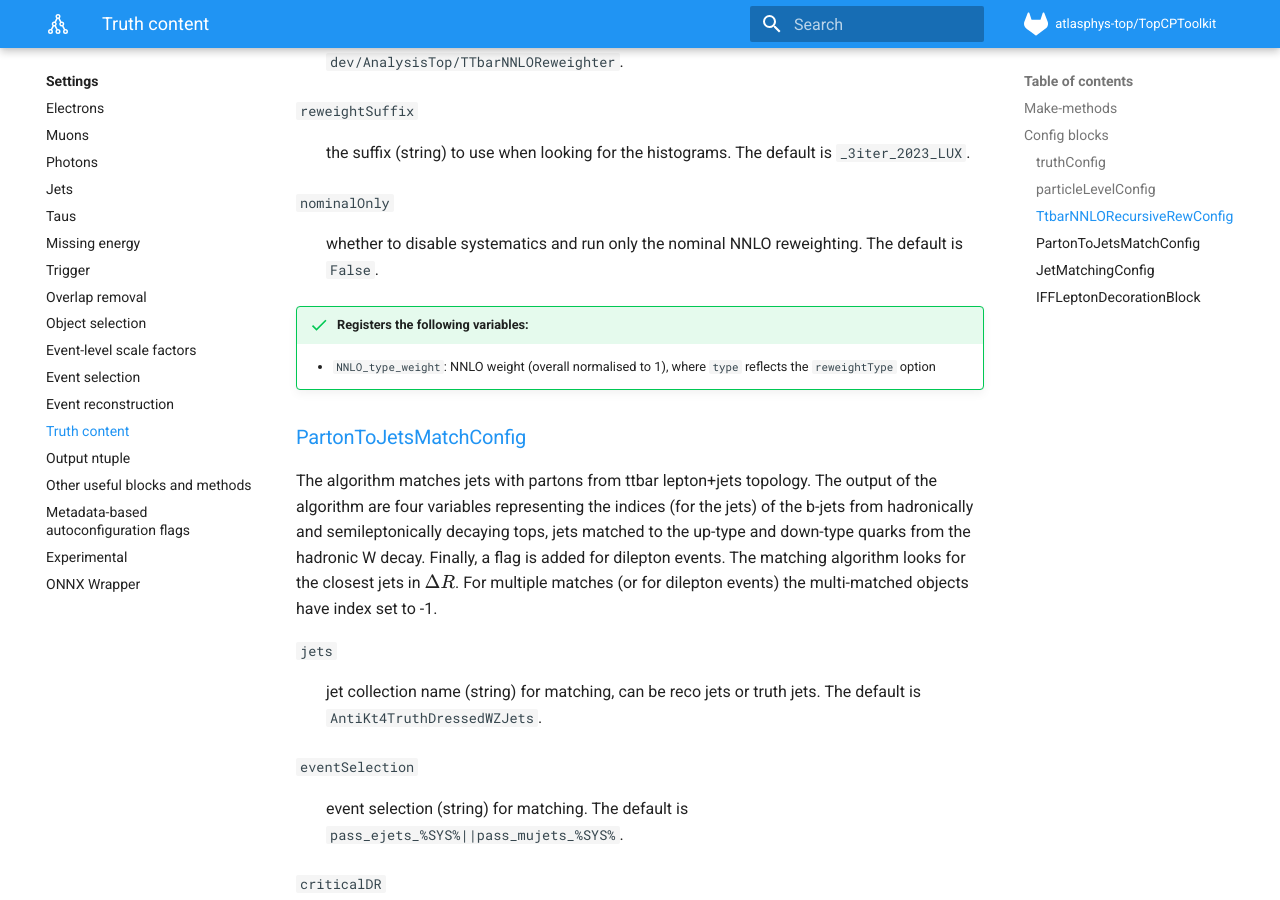
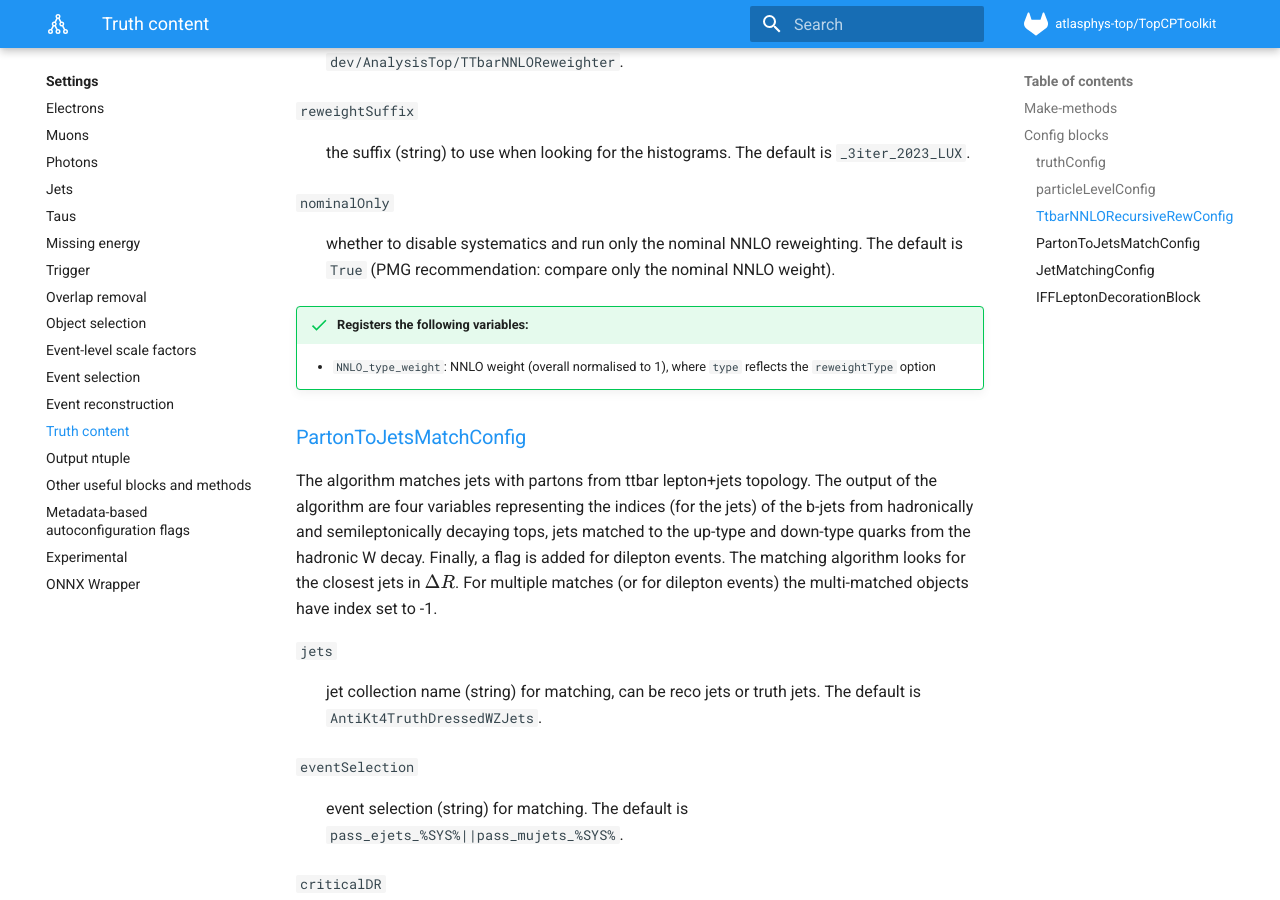
Before and after one commit to SuperNova76/TopCPToolKit, an MkDocs documentation site: the page built from docs/settings/truth.md, in a window 1280 px wide and 900 px high, scrolled down 4082 px. Built offline with MkDocs 1.6.1 and Material for MkDocs 9.7.7, drawn with Linux system fonts in a browser that asks for light colours; formulas are drawn with MathJax 3.

Commit message:
switch NNLO to nominal only by default

```diff
--- a/docs/settings/truth.md
+++ b/docs/settings/truth.md
@@ -122,7 +122,7 @@
 :   the suffix (string) to use when looking for the histograms. The default is `_3iter_2023_LUX`.
 
 `nominalOnly`
-:   whether to disable systematics and run only the nominal NNLO reweighting. The default is `False`.
+:   whether to disable systematics and run only the nominal NNLO reweighting. The default is `True` (PMG recommendation: compare only the nominal NNLO weight).
 
 !!! success "Registers the following variables:"
     - `NNLO_type_weight`: NNLO weight (overall normalised to 1), where `type` reflects the `reweightType` option
--- a/source/TopCPToolkit/python/TtbarNNLORecursiveRewConfig.py
+++ b/source/TopCPToolkit/python/TtbarNNLORecursiveRewConfig.py
@@ -12,7 +12,7 @@ class TtbarNNLORecursiveRewConfig(ConfigBlock):
         self.addOption('reweightType', '2D', type=str)
         self.addOption('reweightPath', 'dev/AnalysisTop/TTbarNNLOReweighter', type=str)
         self.addOption('reweightSuffix', '_3iter_2023_LUX', type=str)
-        self.addOption('nominalOnly', False, type=bool)
+        self.addOption('nominalOnly', True, type=bool)
 
     def makeAlgs(self, config):
         # don't run on data!
```
